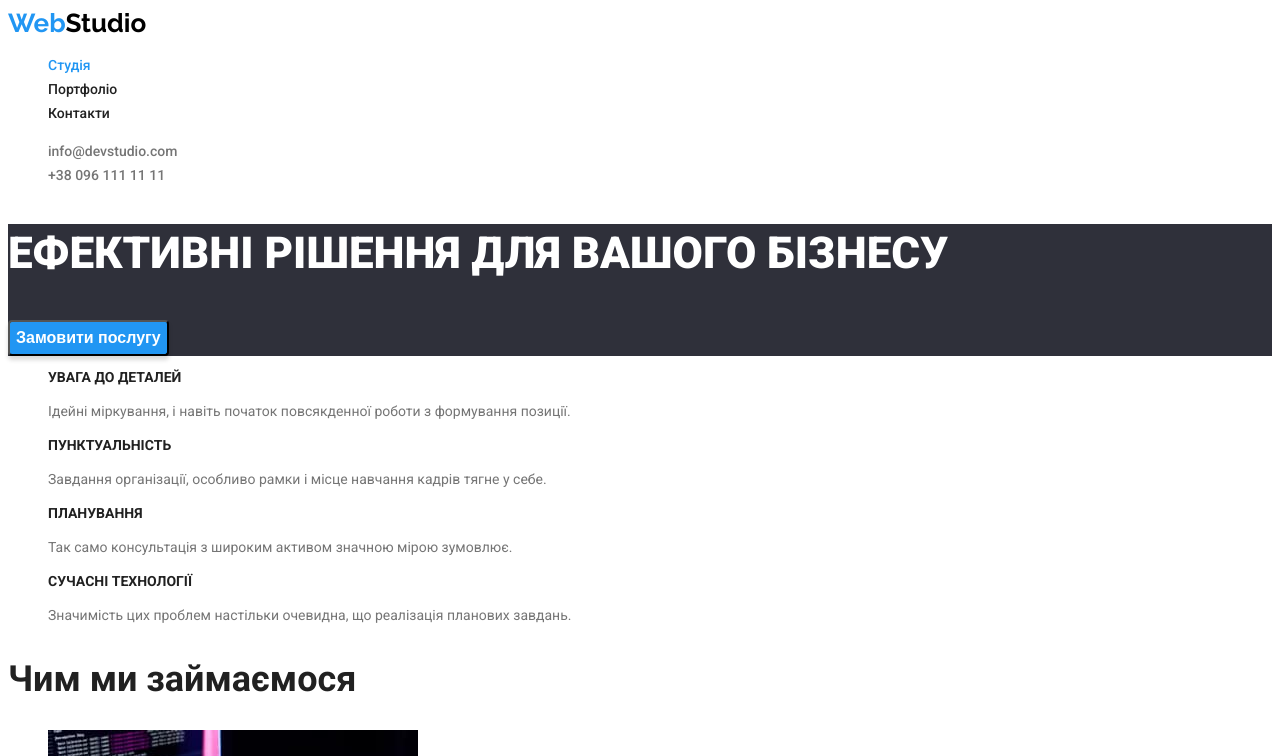
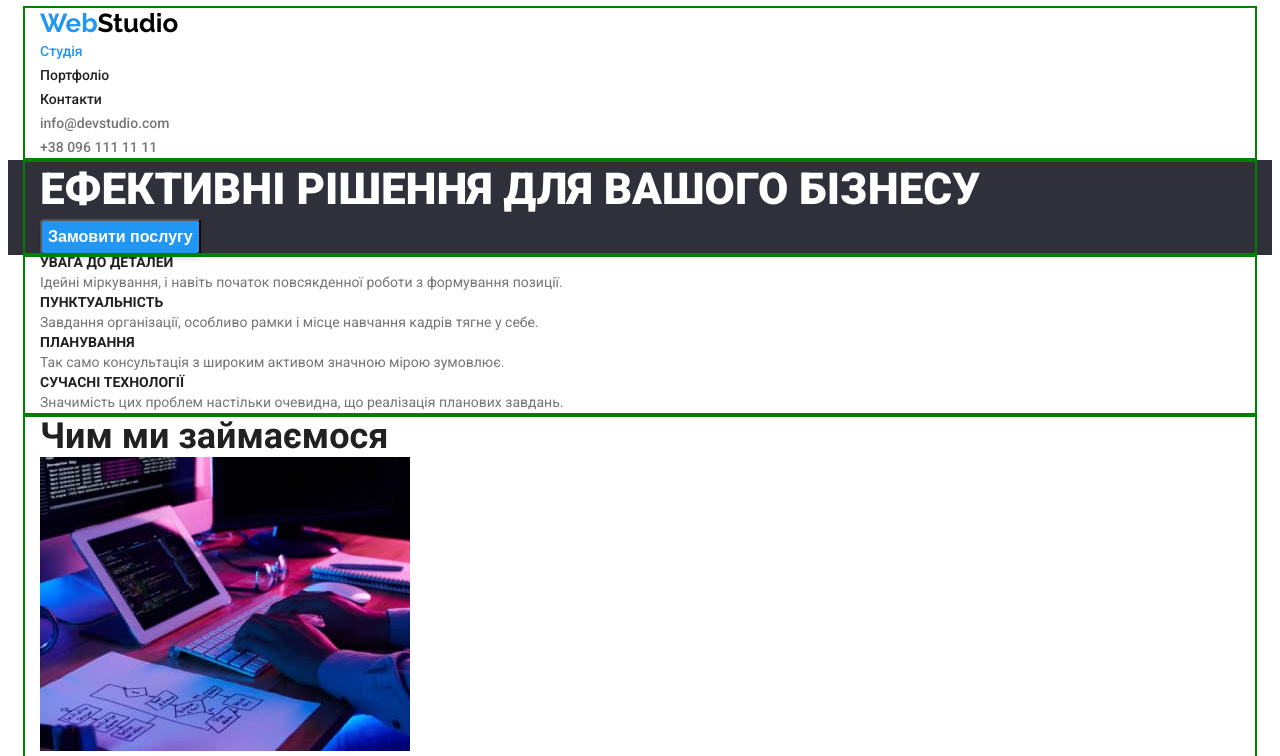
Before and after one commit to UkrainianUser/goit-markup-hw-03, a plain HTML site: page index.html in a window 1280 px wide. Shown: the top 756 px of the page. Drawn offline with Linux system fonts and the light colour scheme.

Commit message:
Створює container та задає йому базові розміри

```diff
--- a/css/styles.css
+++ b/css/styles.css
@@ -29,6 +29,10 @@ body {
 	font-size: 14px;
 	line-height: 1.71;
 }
+h1,h2,h3,h4,h5,h6,p,ul {
+	margin: 0;
+	padding: 0;
+}
 .list {
 	list-style-type: none;
 }
@@ -49,6 +53,15 @@ body {
 	clip-path: inset(50%);
 	margin: -1px;
 	white-space: nowrap;
+}
+
+.container {
+	max-width: 1200px;
+	margin-left: auto;
+	margin-right: auto;
+	padding-left: 15px;
+	padding-right: 15px;
+	outline: 2px solid green;
 }
 .nav-logo {
 	color: var(--accent-color);
--- a/index.html
+++ b/index.html
@@ -8,6 +8,9 @@
     <link rel="preconnect" href="https://fonts.googleapis.com" />
     <link rel="preconnect" href="https://fonts.gstatic.com" crossorigin />
     <link
+      href="https://cdnjs.cloudflare.com/ajax/libs/modern-normalize/1.1.0/modern-normalize.min.css"
+    />
+    <link
       href="https://fonts.googleapis.com/css2?family=Raleway:wght@700&family=Roboto:wght@400;500;700;900&display=swap"
       rel="stylesheet"
     />
@@ -15,6 +18,7 @@
   </head>
   <body>
     <header class="header">
+      <div class="container">
         <!--Навігація-->
         <nav class="nav">
           <!--Логотип-->
@@ -49,19 +53,25 @@
             </li>
           </ul>
         </div>
+      </div>
     </header>
 
     <main>
       <!--Секція "Герой"-->
-      <section class="hero">
+      <section class="section hero">
+        <div class="container">
           <h1 class="hero-title">Ефективні рішення для вашого бізнесу</h1>
-        <button class="hero-btn button" type="button">Замовити послугу</button>
+          <button class="hero-btn button" type="button">
+            Замовити послугу
+          </button>
+        </div>
       </section>
+
       <!--Секція Наші переваги-->
       <section class="section benefits">
+        <div class="container">
           <!--Заголовок який необхідно приховати-->
           <h2 class="visually-hidden">Наші переваги</h2>
-
           <ul class="benefits-list list">
             <li>
               <h3 class="benefits-title">Увага до деталей</h3>
@@ -73,8 +83,8 @@
             <li>
               <h3 class="benefits-title">Пунктуальність</h3>
               <p class="text">
-              Завдання організації, особливо рамки і місце навчання кадрів тягне
-              у себе.
+                Завдання організації, особливо рамки і місце навчання кадрів
+                тягне у себе.
               </p>
             </li>
             <li>
@@ -86,15 +96,17 @@
             <li>
               <h3 class="benefits-title">Сучасні технології</h3>
               <p class="text">
-              Значимість цих проблем настільки очевидна, що реалізація планових
-              завдань.
+                Значимість цих проблем настільки очевидна, що реалізація
+                планових завдань.
               </p>
             </li>
           </ul>
+        </div>
       </section>
 
       <!--Секція Чим займаємось. Складається з картинок-->
       <section class="section works">
+        <div class="container">
           <h2 class="section-title">Чим ми займаємося</h2>
           <ul class="works-list list">
             <li>
@@ -122,10 +134,12 @@
               />
             </li>
           </ul>
+        </div>
       </section>
 
       <!--Секція Наша команда-->
       <section class="section team">
+        <div class="container">
           <h2 class="section-title">Наша команда</h2>
           <ul class="list">
             <li class="team-list">
@@ -169,10 +183,12 @@
               <p class="text">UI Designer</p>
             </li>
           </ul>
+        </div>
       </section>
     </main>
 
     <footer class="footer">
+      <div class="container">
         <!--Логотип-->
         <a class="nav-logo" href="./index.html"
           >Web<span class="footer-logo-word">Studio</span></a
@@ -197,6 +213,7 @@
             </li>
           </ul>
         </address>
+      </div>
     </footer>
   </body>
 </html>
```
Also changed, not shown: portfolio.html (+9 -0 lines). Lines whose indentation alone changed are shown as unchanged.
